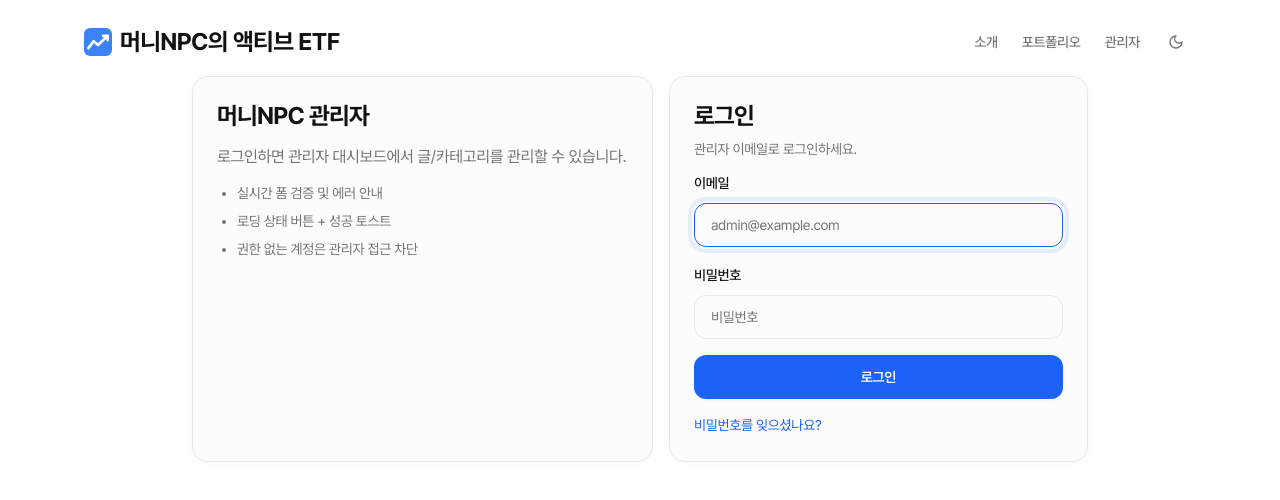
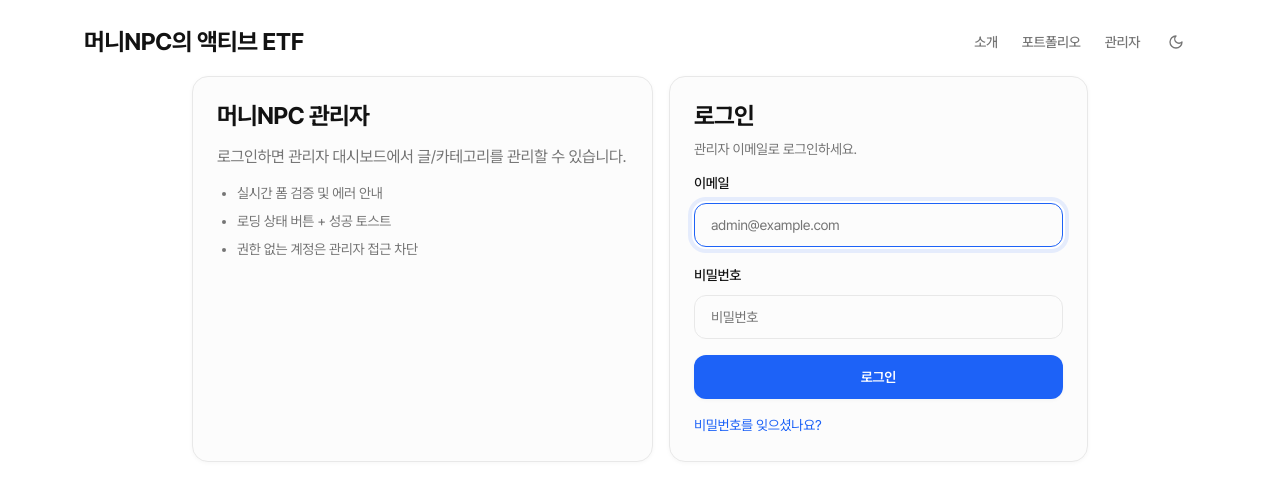
Before and after one commit to shinstory1234-hub/-, a Next.js app: page /login in a window 1280 px wide. Shown: the top 500 px of the page. Built offline with nearby package versions, Linux system fonts and the light colour scheme.

Commit message:
Revert "헤더 로고 아이콘 및 파비콘 추가"
This reverts commit beb15da876aa7e68b36eba1b16dd9f53c1cc7efb.

```diff
--- a/components/site-header.tsx
+++ b/components/site-header.tsx
@@ -27,13 +27,8 @@ export function SiteHeader() {
         <Link
           href="/"
           onClick={() => setMobileOpen(false)}
-          className="flex items-center gap-2 text-sm font-bold tracking-tight text-foreground hover:text-accent transition-colors md:text-2xl whitespace-nowrap"
+          className="text-sm font-bold tracking-tight text-foreground hover:text-accent transition-colors md:text-2xl whitespace-nowrap"
         >
-          <svg width="20" height="20" viewBox="0 0 32 32" fill="none" className="flex-shrink-0 md:w-7 md:h-7" aria-hidden="true">
-            <rect width="32" height="32" rx="7" fill="#3b82f6"/>
-            <path d="M5 23L11 15L16 19.5L27 9" stroke="white" strokeWidth="3" strokeLinecap="round" strokeLinejoin="round"/>
-            <path d="M22 9H27V14" stroke="white" strokeWidth="3" strokeLinecap="round" strokeLinejoin="round"/>
-          </svg>
           머니NPC의 액티브 ETF
         </Link>
         <div className="flex items-center gap-1">
```
Also changed, not shown: app/icon.svg (deleted).
